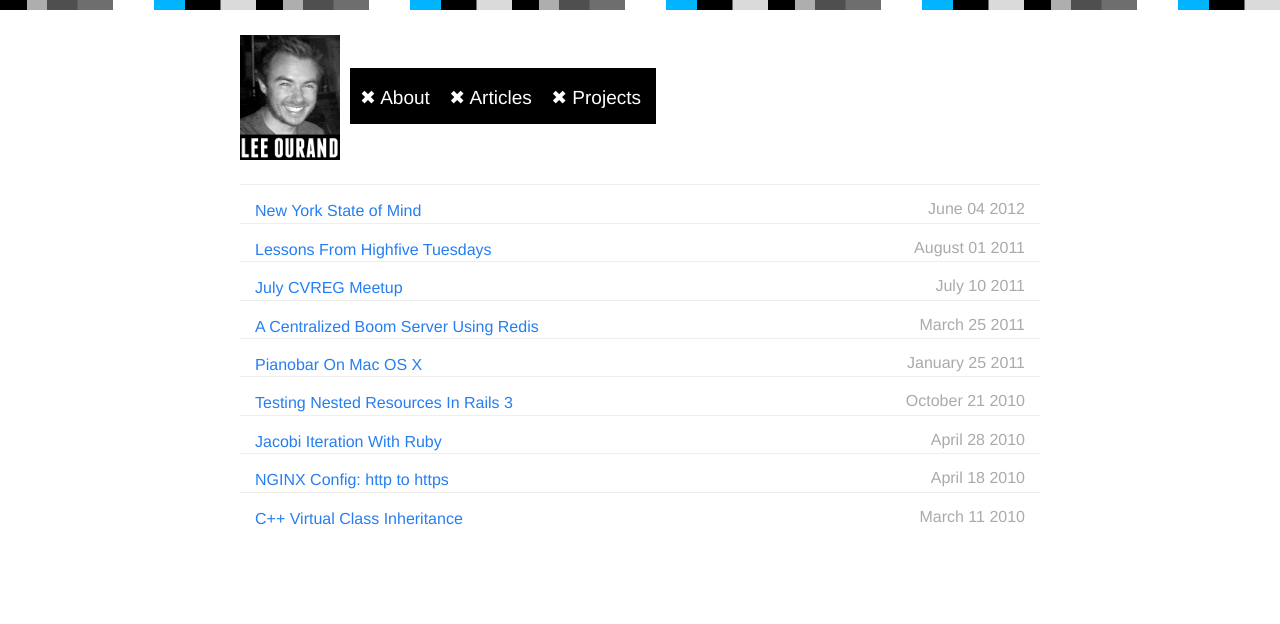
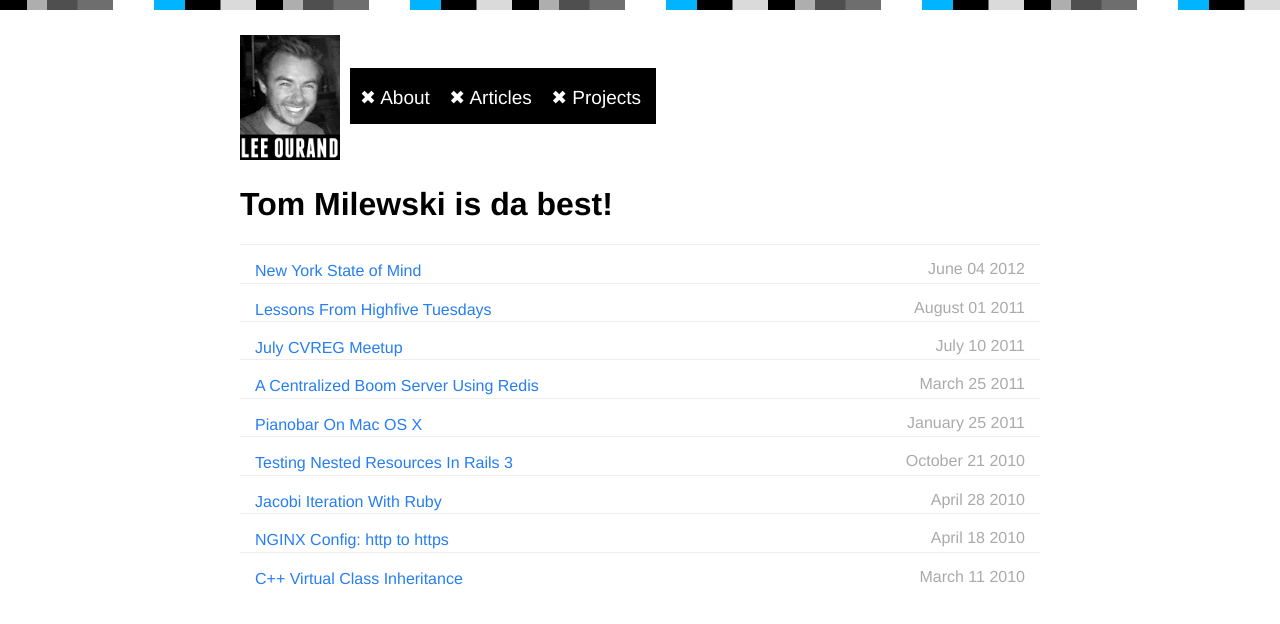
Before and after one commit to leeourand/leeourand.github.com, a Jekyll site: the page built from index.html, in a window 1280 px wide. Shown: the top 624 px of the page. Built offline with Jekyll 4.4.1, drawn with Linux system fonts in a browser that asks for light colours; comment, search, counter and statistics services are not loaded.

Commit message:
Essential Updates

```diff
--- a/_layouts/base.html
+++ b/_layouts/base.html
@@ -31,6 +31,7 @@
       </div>
     </div>
     <div id="primary">
+      <h1>Tom Milewski is da best!</h1>
       {{ content }}
     </div>
   </body>
```
